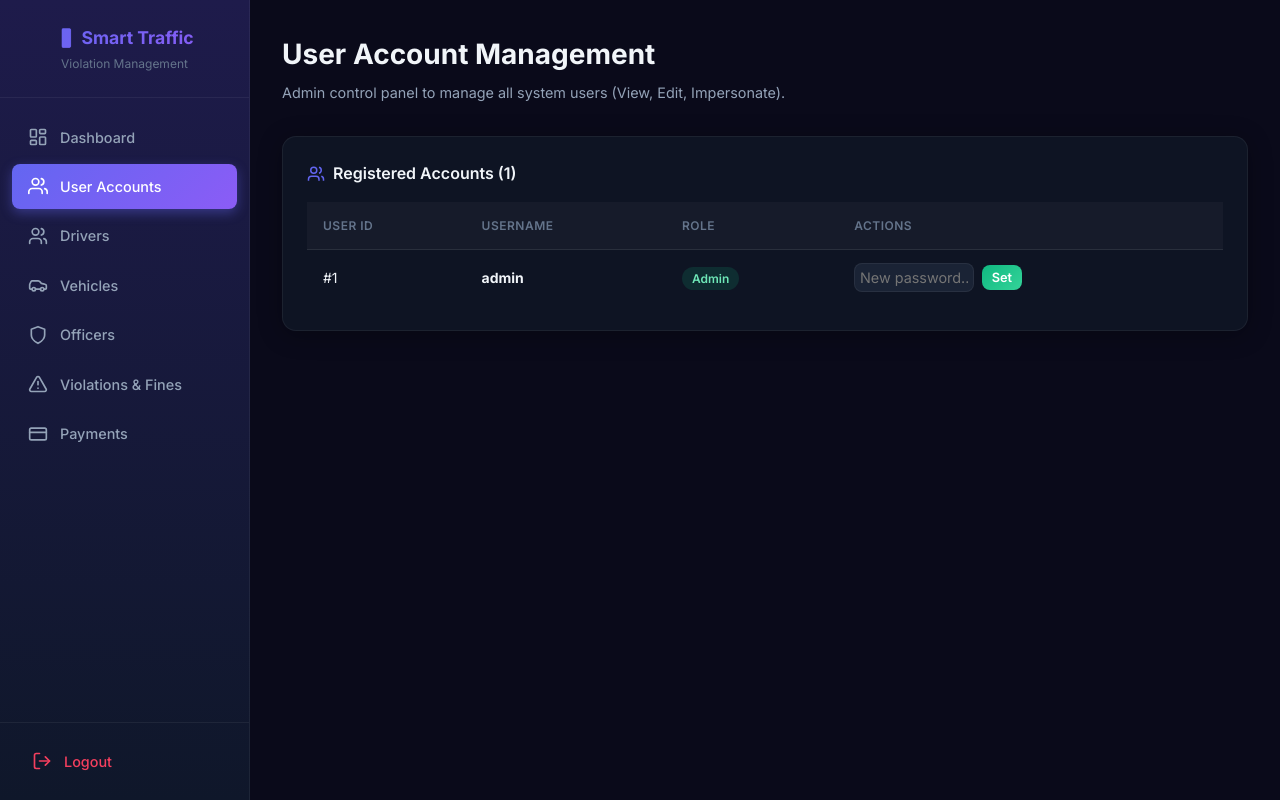
After one commit to ravi27yadav/smart-traffic-management, a Flask app: page /users_admin in a window 1280 px wide. The commit adds this page. Run offline with Flask 3, Linux system fonts and the light colour scheme; a user stored in the database is signed in.

Commit message:
Add User Account Management panel for admins

```diff
--- a/app.py
+++ b/app.py
@@ -127,7 +127,45 @@ def forgot_password():
 
     return render_template('forgot_password.html')
 
-# Dashboard metrics and analytics
+# ============================================================
+# USERS CRUD (Admin Only)
+# ============================================================
+@app.route('/users_admin', methods=['GET', 'POST'])
+@login_required
+def users_admin():
+    if current_user.role != 'admin':
+        flash('Access denied. Admins only.', 'danger')
+        return redirect(url_for('dashboard'))
+
+    if request.method == 'POST':
+        action = request.form.get('action')
+        user_id = request.form.get('user_id')
+        user = User.query.get(user_id)
+
+        if not user:
+            flash('User not found.', 'danger')
+        elif action == 'impersonate':
+            login_user(user)
+            flash(f'Now logged in as {user.username}', 'success')
+            return redirect(url_for('dashboard'))
+        elif action == 'reset_password':
+            new_pass = request.form.get('new_password')
+            user.password_hash = generate_password_hash(new_pass)
+            db.session.commit()
+            flash(f'Password reset for {user.username}', 'success')
+        elif action == 'delete' and user.username != 'admin':
+            db.session.delete(user)
+            db.session.commit()
+            flash(f'User {user.username} deleted.', 'success')
+
+        return redirect(url_for('users_admin'))
+
+    all_users = User.query.order_by(User.user_id.desc()).all()
+    return render_template('users_admin.html', users=all_users)
+
+# ============================================================
+# DASHBOARD
+# ============================================================
 @app.route('/dashboard')
 @login_required
 def dashboard():
--- a/templates/base.html
+++ b/templates/base.html
@@ -22,6 +22,10 @@
             Dashboard
         </a>
         {% if current_user.role == 'admin' %}
+        <a href="{{ url_for('users_admin') }}" class="nav-item {{ 'active' if request.endpoint == 'users_admin' }}">
+            <svg xmlns="http://www.w3.org/2000/svg" width="20" height="20" viewBox="0 0 24 24" fill="none" stroke="currentColor" stroke-width="2" stroke-linecap="round" stroke-linejoin="round"><path d="M17 21v-2a4 4 0 0 0-4-4H5a4 4 0 0 0-4 4v2"/><circle cx="9" cy="7" r="4"/><path d="M23 21v-2a4 4 0 0 0-3-3.87"/><path d="M16 3.13a4 4 0 0 1 0 7.75"/></svg>
+            User Accounts
+        </a>
         <a href="{{ url_for('drivers') }}" class="nav-item {{ 'active' if request.endpoint == 'drivers' }}">
             <svg xmlns="http://www.w3.org/2000/svg" width="20" height="20" viewBox="0 0 24 24" fill="none" stroke="currentColor" stroke-width="2" stroke-linecap="round" stroke-linejoin="round"><path d="M16 21v-2a4 4 0 0 0-4-4H6a4 4 0 0 0-4 4v2"/><circle cx="9" cy="7" r="4"/><path d="M22 21v-2a4 4 0 0 0-3-3.87"/><path d="M16 3.13a4 4 0 0 1 0 7.75"/></svg>
             Drivers
--- /dev/null
+++ b/templates/users_admin.html
@@ -0,0 +1,76 @@
+{% extends "base.html" %}
+{% block title %}User Accounts - Smart Traffic System{% endblock %}
+{% block content %}
+<div class="page-header fade-in">
+    <div>
+        <h1>User Account Management</h1>
+        <p>Admin control panel to manage all system users (View, Edit, Impersonate).</p>
+    </div>
+</div>
+
+<div class="card fade-in">
+    <div class="card-title">
+        <svg xmlns="http://www.w3.org/2000/svg" width="18" height="18" viewBox="0 0 24 24" fill="none" stroke="currentColor" stroke-width="2"><path d="M16 21v-2a4 4 0 0 0-4-4H6a4 4 0 0 0-4 4v2"/><circle cx="9" cy="7" r="4"/><path d="M22 21v-2a4 4 0 0 0-3-3.87"/><path d="M16 3.13a4 4 0 0 1 0 7.75"/></svg>
+        Registered Accounts ({{ users|length }})
+    </div>
+
+    <div class="table-wrapper">
+        <table>
+            <thead>
+                <tr>
+                    <th>User ID</th>
+                    <th>Username</th>
+                    <th>Role</th>
+                    <th>Actions</th>
+                </tr>
+            </thead>
+            <tbody>
+                {% for u in users %}
+                <tr>
+                    <td>#{{ u.user_id }}</td>
+                    <td><strong>{{ u.username }}</strong></td>
+                    <td>
+                        {% if u.role == 'admin' %}
+                            <span class="badge badge-paid">Admin</span>
+                        {% else %}
+                            <span class="badge badge-unpaid" style="background: rgba(255,255,255,0.1); color: var(--text-secondary);">User</span>
+                        {% endif %}
+                    </td>
+                    <td>
+                        <div style="display: flex; gap: 0.5rem; align-items: center;">
+                            <!-- Impersonate Button -->
+                            {% if current_user.user_id != u.user_id %}
+                            <form method="POST" style="display:inline;">
+                                <input type="hidden" name="user_id" value="{{ u.user_id }}">
+                                <input type="hidden" name="action" value="impersonate">
+                                <button type="submit" class="btn btn-primary" style="padding: 0.3rem 0.6rem; font-size: 0.8rem;">Login As</button>
+                            </form>
+                            {% endif %}
+
+                            <!-- Reset Password Form -->
+                            <form method="POST" style="display: flex; gap: 0.5rem; align-items: center;">
+                                <input type="hidden" name="user_id" value="{{ u.user_id }}">
+                                <input type="hidden" name="action" value="reset_password">
+                                <input type="text" name="new_password" placeholder="New password..." class="form-control" style="width: 120px; padding: 0.3rem;" required>
+                                <button type="submit" class="btn btn-success" style="padding: 0.3rem 0.6rem; font-size: 0.8rem;">Set</button>
+                            </form>
+
+                            <!-- Delete Button -->
+                            {% if u.username != 'admin' %}
+                            <form method="POST" style="display:inline;">
+                                <input type="hidden" name="user_id" value="{{ u.user_id }}">
+                                <input type="hidden" name="action" value="delete">
+                                <button type="submit" class="btn btn-danger" style="padding: 0.3rem 0.6rem; font-size: 0.8rem;" onclick="return confirm('Delete user {{ u.username }}?');">Del</button>
+                            </form>
+                            {% endif %}
+                        </div>
+                    </td>
+                </tr>
+                {% else %}
+                <tr><td colspan="4" class="empty-state">No users found.</td></tr>
+                {% endfor %}
+            </tbody>
+        </table>
+    </div>
+</div>
+{% endblock %}
```
